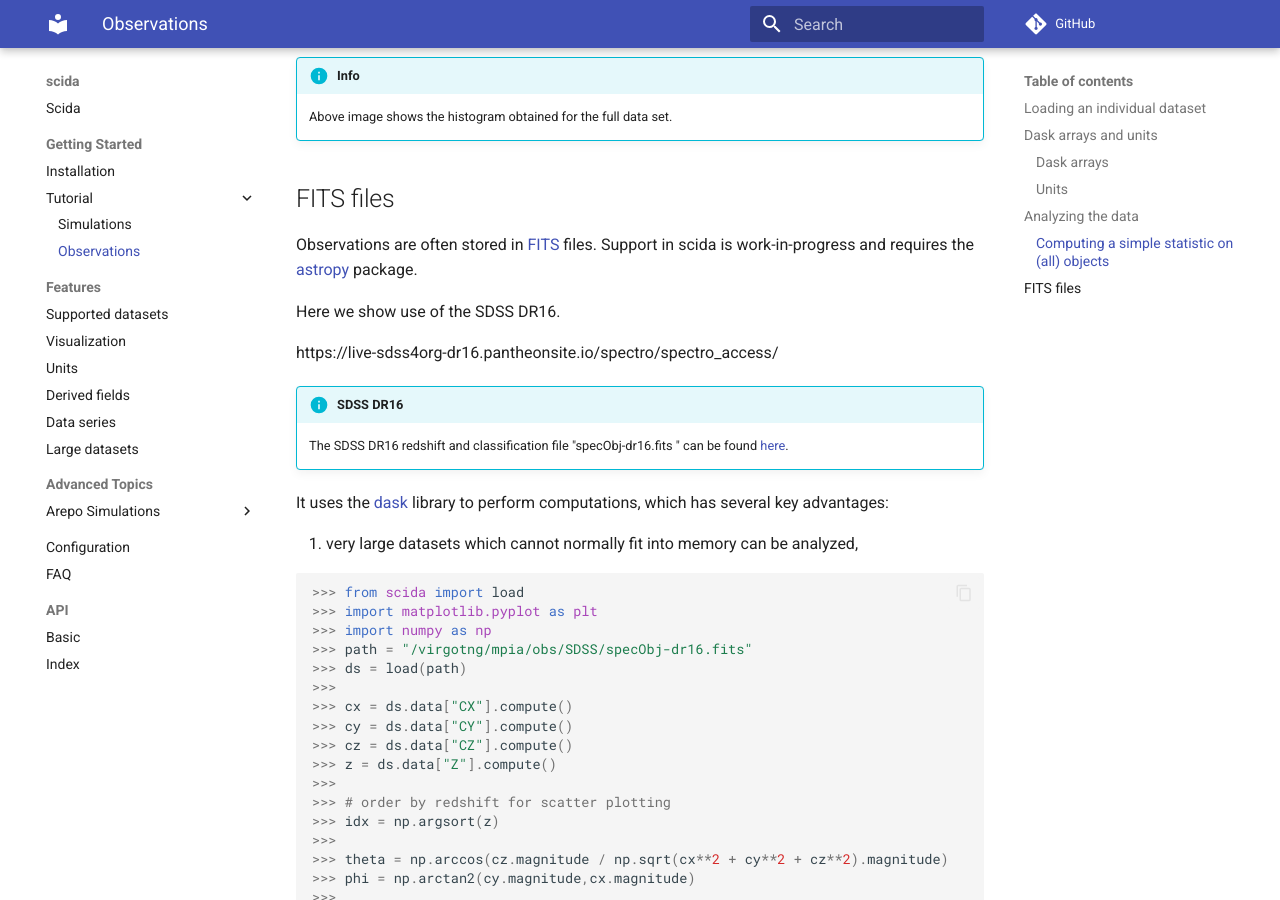
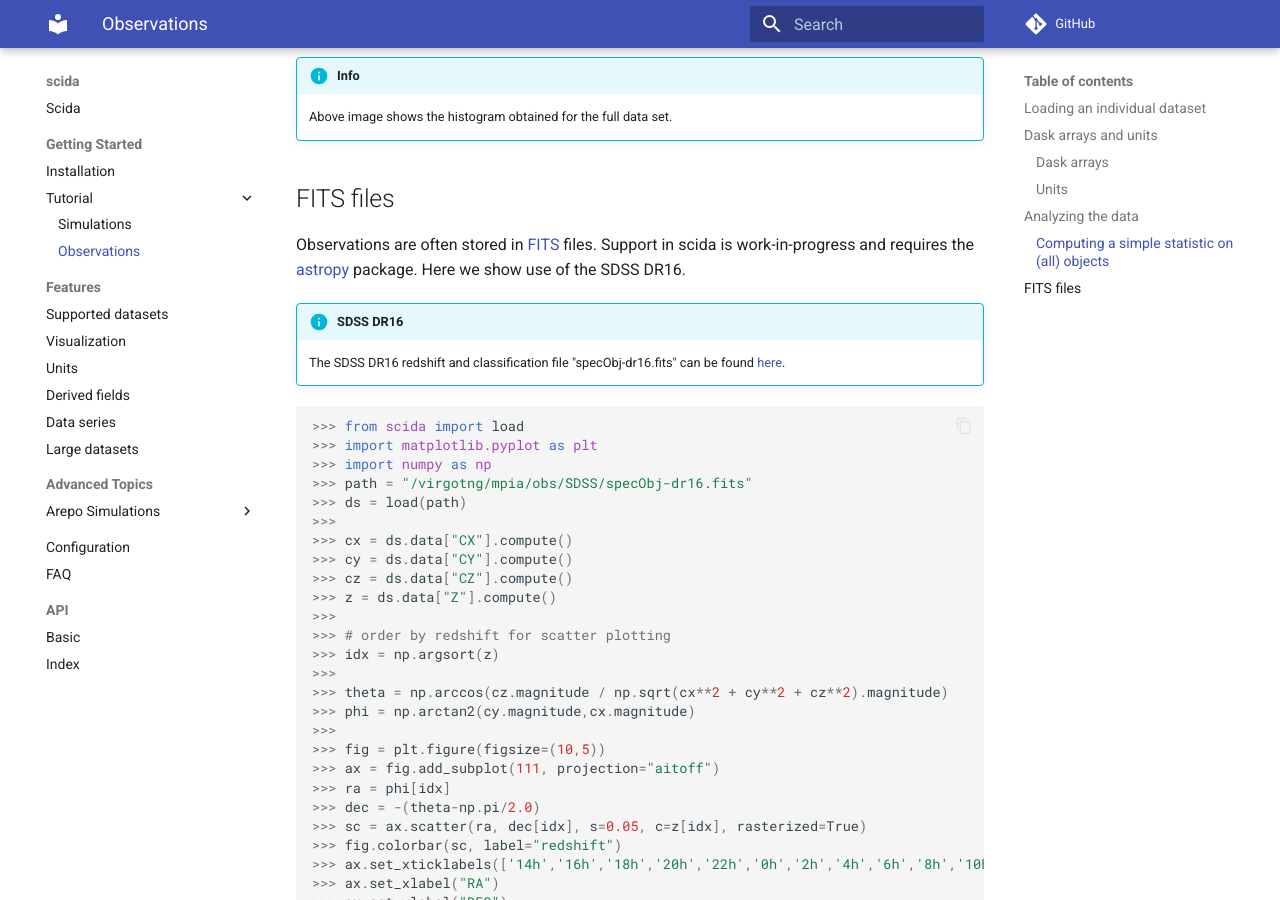
Before and after one commit to cbyrohl/scida, an MkDocs documentation site: the page built from docs/tutorial/observations.md, in a window 1280 px wide and 900 px high, scrolled down 4415 px. Built offline with MkDocs 1.6.1 and Material for MkDocs 9.7.7, drawn with Linux system fonts in a browser that asks for light colours; comment, search, counter and statistics services are not loaded.

````diff
--- a/docs/tutorial/observations.md
+++ b/docs/tutorial/observations.md
@@ -178,18 +178,10 @@
 ## FITS files
 
 Observations are often stored in [FITS](https://en.wikipedia.org/wiki/FITS) files. Support in scida is work-in-progress
-and requires the [astropy](https://www.astropy.org/) package.
-
-Here we show use of the SDSS DR16.
-
-https://live-sdss4org-dr16.pantheonsite.io/spectro/spectro_access/
+and requires the [astropy](https://www.astropy.org/) package.  Here we show use of the SDSS DR16.
 
 !!! info "SDSS DR16"
-    The SDSS DR16 redshift and classification file "specObj-dr16.fits " can be found [here](https://live-sdss4org-dr16.pantheonsite.io/spectro/spectro_access/).
-
-It uses the [dask](https://dask.org/) library to perform computations, which has several key advantages:
-
-1. very large datasets which cannot normally fit into memory can be analyzed,
+    The SDSS DR16 redshift and classification file "specObj-dr16.fits" can be found [here](https://live-sdss4org-dr16.pantheonsite.io/spectro/spectro_access/).
 
 ```pycon
 >>> from scida import load
````
